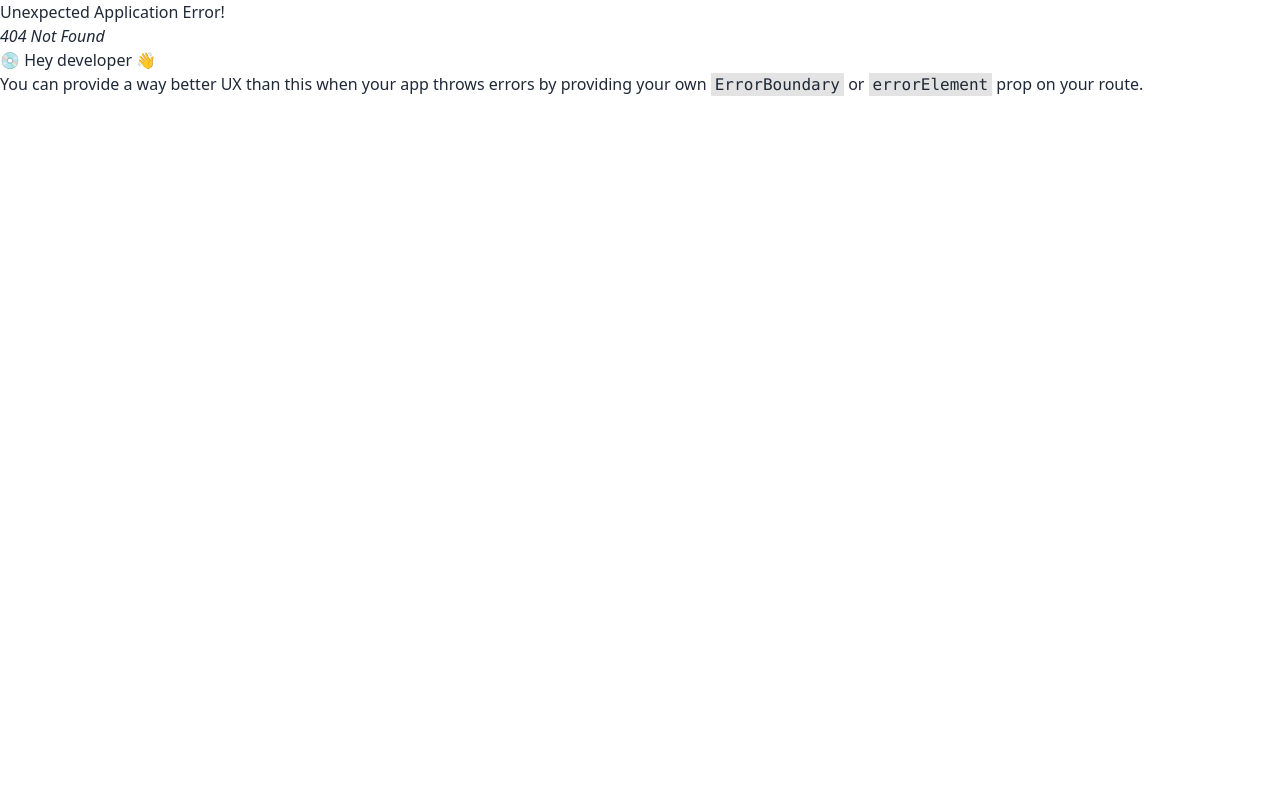
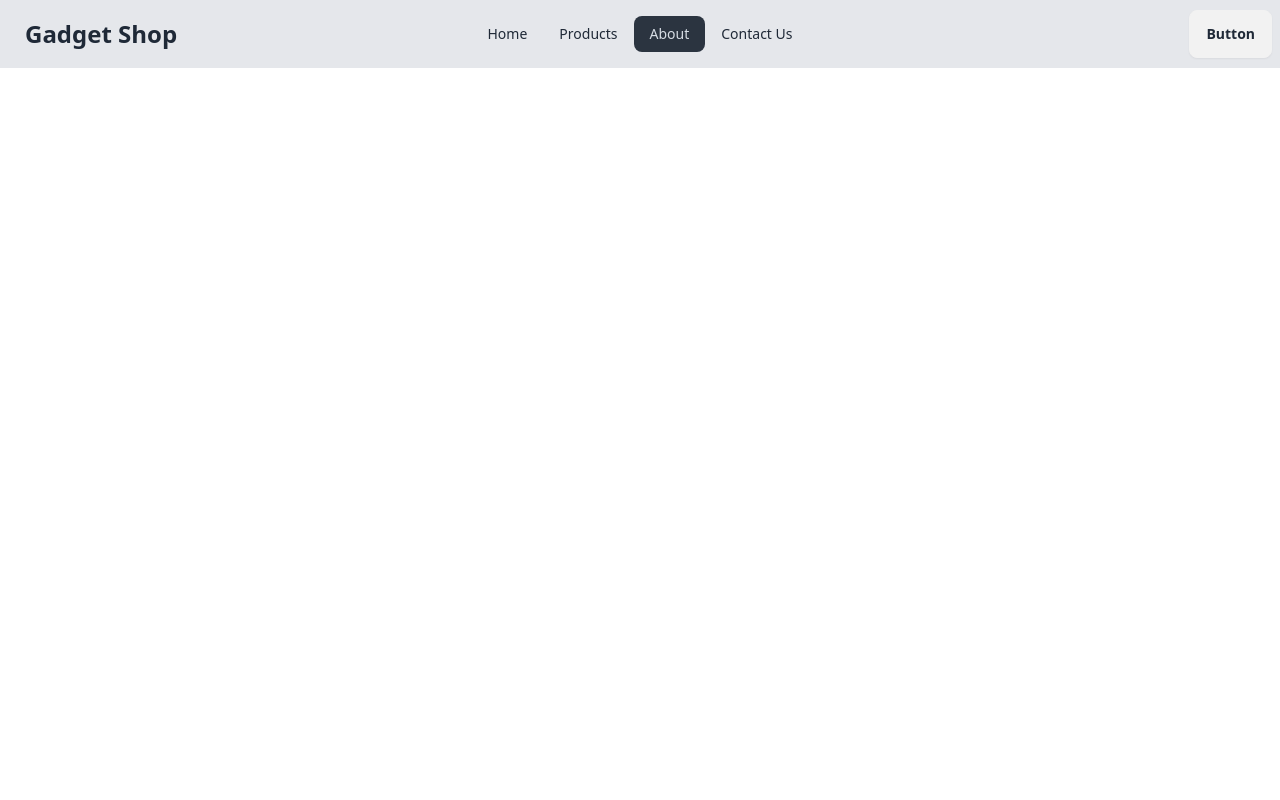
Before and after one commit to Tamanna0322/gadget-shop-client, a React (Vite) app: page /about in a window 1280 px wide. Before the commit this address had no page. Shown: the top 800 px of the page. Built offline with nearby package versions, Linux system fonts and the light colour scheme.

Commit message:
added product about and contact pages

```diff
--- a/src/components/Navbar.jsx
+++ b/src/components/Navbar.jsx
@@ -1,3 +1,4 @@
+import { NavLink } from "react-router-dom";
 
 
 const Navbar = () => {
@@ -34,21 +35,22 @@
         <li><a>Item 3</a></li>
       </ul>
     </div>
-    <a className="btn btn-ghost text-xl">daisyUI</a>
+    <h2 className="btn btn-ghost text-2xl font-bold">Gadget Shop</h2>
   </div>
   <div className="navbar-center hidden lg:flex">
     <ul className="menu menu-horizontal px-1">
-      <li><a>Item 1</a></li>
       <li>
-        <details>
-          <summary>Parent</summary>
-          <ul className="p-2">
-            <li><a>Submenu 1</a></li>
-            <li><a>Submenu 2</a></li>
-          </ul>
-        </details>
+        <NavLink to="/">Home</NavLink>
       </li>
-      <li><a>Item 3</a></li>
+      <li>
+        <NavLink to="/products">Products</NavLink>
+      </li>
+      <li>
+        <NavLink to="/about">About</NavLink>
+      </li>
+      <li>
+        <NavLink to="/contact">Contact Us</NavLink>
+      </li>
     </ul>
   </div>
   <div className="navbar-end">
--- /dev/null
+++ b/src/pages/About.jsx
@@ -0,0 +1,11 @@
+
+
+const About = () => {
+    return (
+        <div>
+
+        </div>
+    );
+};
+
+export default About;
--- /dev/null
+++ b/src/pages/Contact.jsx
@@ -0,0 +1,11 @@
+
+
+const Contact = () => {
+    return (
+        <div>
+
+        </div>
+    );
+};
+
+export default Contact;
--- /dev/null
+++ b/src/pages/Products.jsx
@@ -0,0 +1,11 @@
+
+
+const Products = () => {
+    return (
+        <div>
+
+        </div>
+    );
+};
+
+export default Products;
```
Also changed, not shown: src/routes/routes.jsx (+16 -1 lines).
